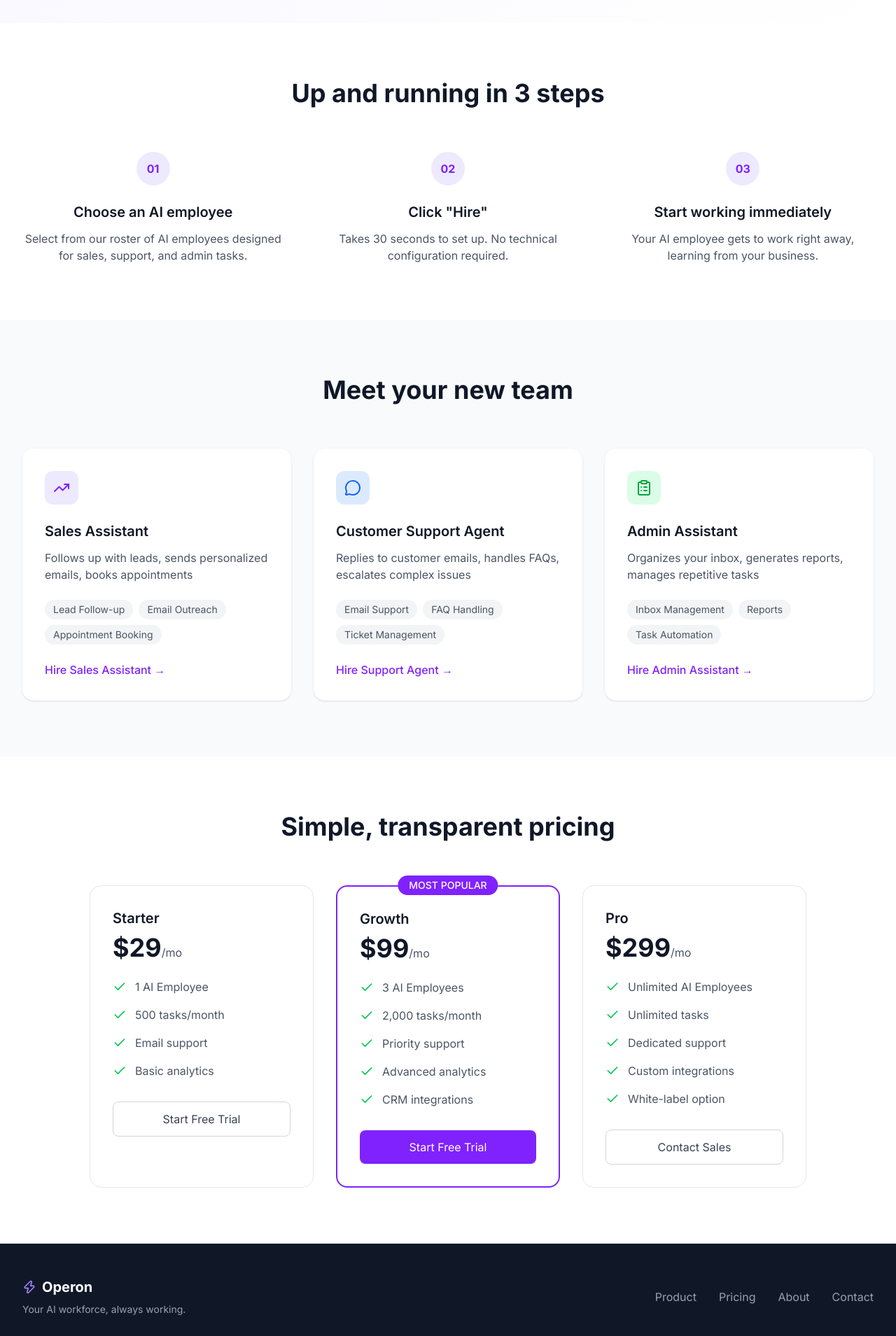
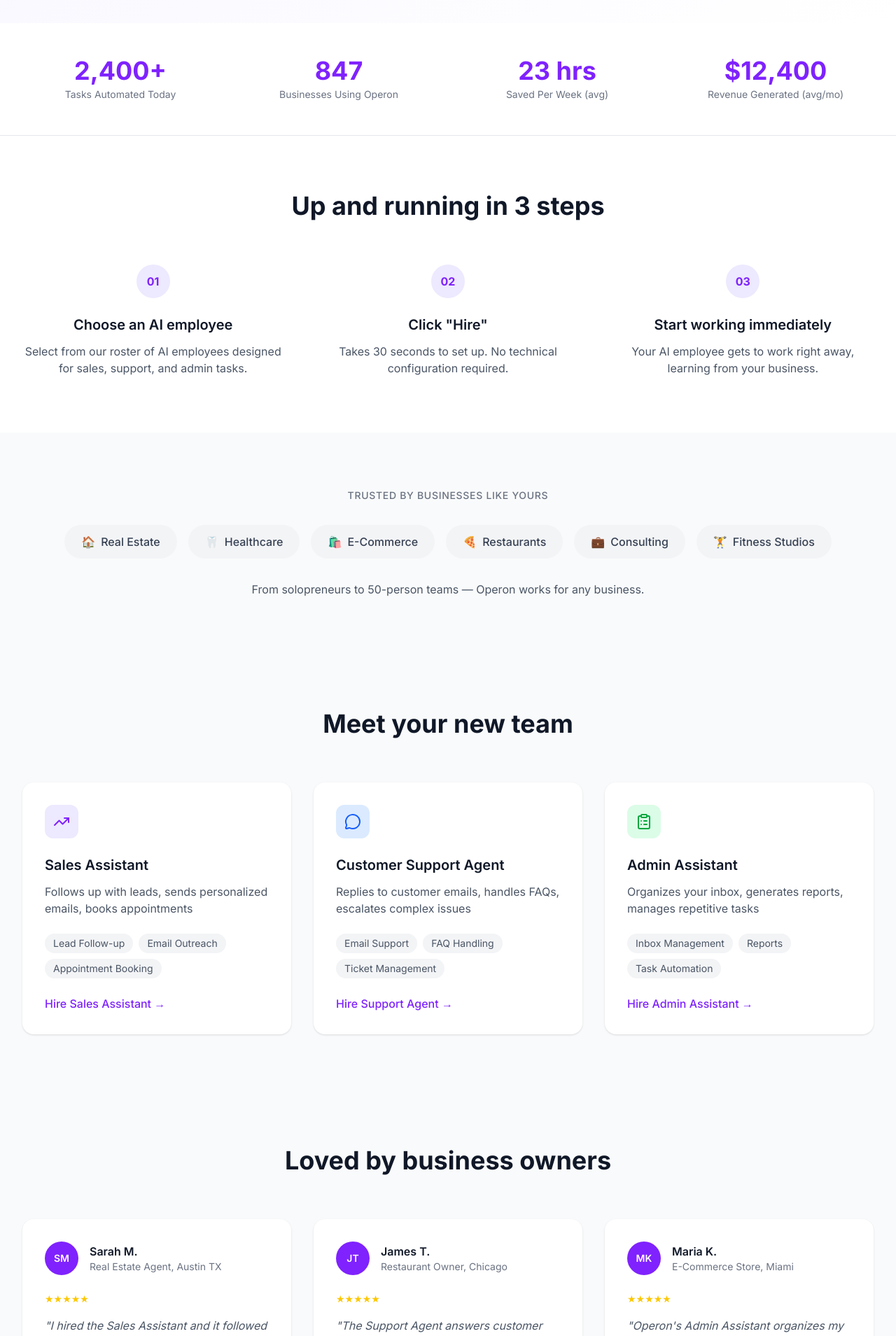
Before and after one commit to Antarestravelclub/Operon, a React (Vite) app: page / in a window 1280 px wide. Shown: the part 820-2729 px from the top of the page at 70% size. Built offline with nearby package versions, Linux system fonts and the light colour scheme.

Commit message:
Add traction stats, testimonials, ROI calculator, trusted by section

```diff
--- a/src/pages/Landing.tsx
+++ b/src/pages/Landing.tsx
@@ -1,5 +1,125 @@
 import { Link } from 'react-router-dom'
-import { Zap, TrendingUp, MessageCircle, ClipboardList, Zap as LightningBolt, Check } from 'lucide-react'
+import { TrendingUp, MessageCircle, ClipboardList, Check } from 'lucide-react'
+import { useState, useEffect } from 'react'
+
+function TestimonialCard({ name, role, stars, quote }: { name: string, role: string, stars: number, quote: string }) {
+  const initials = name.split(' ').map((n: string) => n[0]).join('');
+
+  return (
+    <div className="bg-white rounded-2xl p-8 shadow-sm hover:shadow-md transition">
+      <div className="flex items-center mb-6">
+        <div className="w-12 h-12 bg-violet-600 rounded-full flex items-center justify-center mr-4">
+          <span className="text-white font-semibold text-sm">{initials}</span>
+        </div>
+        <div className="text-left">
+          <div className="font-semibold text-gray-900">{name}</div>
+          <div className="text-gray-500 text-sm">{role}</div>
+        </div>
+      </div>
+      <div className="flex text-yellow-400 mb-4">
+        {[...Array(stars)].map((_, i) => (
+          <span key={i} className="text-sm">★</span>
+        ))}
+      </div>
+      <p className="text-gray-600 italic">"{quote}"</p>
+    </div>
+  );
+}
+
+function ROICalculator() {
+  const [leads, setLeads] = useState(50);
+  const [emails, setEmails] = useState(20);
+
+  const hoursSavedValue = leads * 0.3 + emails * 0.1;
+  const hoursSaved = hoursSavedValue.toFixed(1);
+  const revenueRecovered = Math.round(hoursSavedValue * 150);
+  const roi = Math.round(((revenueRecovered - 99) / 99) * 100);
+
+  return (
+    <div className="bg-gray-50 rounded-2xl p-8">
+      <div className="space-y-8">
+        <div>
+          <label className="block text-left text-gray-700 font-medium mb-2">
+            How many leads per week? <span className="text-violet-600">{leads}</span>
+          </label>
+          <input
+            type="range"
+            min="10"
+            max="200"
+            value={leads}
+            onChange={(e) => setLeads(parseInt(e.target.value))}
+            className="w-full h-2 bg-gray-200 rounded-lg appearance-none cursor-pointer accent-violet-600"
+          />
+        </div>
+
+        <div>
+          <label className="block text-left text-gray-700 font-medium mb-2">
+            How many support emails per day? <span className="text-violet-600">{emails}</span>
+          </label>
+          <input
+            type="range"
+            min="5"
+            max="100"
+            value={emails}
+            onChange={(e) => setEmails(parseInt(e.target.value))}
+            className="w-full h-2 bg-gray-200 rounded-lg appearance-none cursor-pointer accent-violet-600"
+          />
+        </div>
+
+        <div className="grid grid-cols-1 md:grid-cols-3 gap-6 text-center">
+          <div className="bg-white rounded-xl p-4 shadow-sm">
+            <div className="text-2xl font-bold text-violet-600">{hoursSaved} hrs</div>
+            <div className="text-gray-500 text-sm">Hours saved per week</div>
+          </div>
+          <div className="bg-white rounded-xl p-4 shadow-sm">
+            <div className="text-2xl font-bold text-violet-600">${revenueRecovered.toLocaleString()}</div>
+            <div className="text-gray-500 text-sm">Estimated revenue recovered</div>
+          </div>
+          <div className="bg-white rounded-xl p-4 shadow-sm">
+            <div className="text-2xl font-bold text-violet-600">{roi}%</div>
+            <div className="text-gray-500 text-sm">Your ROI</div>
+          </div>
+        </div>
+
+        <Link to="/signup" className="inline-block bg-violet-600 text-white px-8 py-4 rounded-xl text-lg font-medium hover:bg-violet-700 transition shadow-lg shadow-violet-200 mt-4">
+          Start saving time today →
+        </Link>
+      </div>
+    </div>
+  );
+}
+
+function TractionCounter({ targetValue, prefix = '', suffix = '', label }: { targetValue: number, prefix?: string, suffix?: string, label: string }) {
+  const [currentValue, setCurrentValue] = useState(0);
+
+  useEffect(() => {
+    const duration = 2000; // 2 seconds
+    const startTime = Date.now();
+    const startValue = 0;
+
+    const animate = () => {
+      const elapsed = Date.now() - startTime;
+      const progress = Math.min(elapsed / duration, 1);
+      const easeOutQuart = 1 - Math.pow(1 - progress, 4);
+      setCurrentValue(Math.floor(startValue + (targetValue - startValue) * easeOutQuart));
+
+      if (progress < 1) {
+        requestAnimationFrame(animate);
+      }
+    };
+
+    requestAnimationFrame(animate);
+  }, [targetValue]);
+
+  return (
+    <div className="text-center">
+      <div className="text-3xl md:text-4xl font-bold text-violet-600">
+        {prefix}{currentValue.toLocaleString()}{suffix}
+      </div>
+      <div className="text-gray-500 text-sm mt-1">{label}</div>
+    </div>
+  );
+}
 
 export default function Landing() {
   return (
@@ -10,8 +130,7 @@ export default function Landing() {
           <div className="flex justify-between items-center h-16">
             <div className="flex items-center">
               <Link to="/" className="flex items-center space-x-2">
-                <LightningBolt className="h-6 w-6 text-violet-600" />
-                <span className="text-xl font-bold text-gray-900">Operon</span>
+                <span className="text-xl font-bold text-gray-900">⚡ Operon</span>
               </Link>
             </div>
             <div className="flex items-center space-x-8">
@@ -66,6 +185,18 @@ export default function Landing() {
         </div>
       </section>
 
+      {/* Traction Counters Section */}
+      <section className="bg-white border-b border-gray-200">
+        <div className="max-w-7xl mx-auto px-4 sm:px-6 lg:px-8 py-12">
+          <div className="grid grid-cols-2 md:grid-cols-4 gap-8">
+            <TractionCounter targetValue={2400} suffix="+" label="Tasks Automated Today" />
+            <TractionCounter targetValue={847} label="Businesses Using Operon" />
+            <TractionCounter targetValue={23} suffix=" hrs" label="Saved Per Week (avg)" />
+            <TractionCounter targetValue={12400} prefix="$" label="Revenue Generated (avg/mo)" />
+          </div>
+        </div>
+      </section>
+
       {/* How It Works Section */}
       <section className="py-20 bg-white">
         <div className="max-w-7xl mx-auto px-4 sm:px-6 lg:px-8">
@@ -87,6 +218,29 @@ export default function Landing() {
               </div>
             ))}
           </div>
+        </div>
+      </section>
+
+      {/* Trusted By Section */}
+      <section className="py-20 bg-gray-50">
+        <div className="max-w-7xl mx-auto px-4 sm:px-6 lg:px-8 text-center">
+          <h3 className="text-sm font-medium text-gray-500 uppercase tracking-wider mb-8">Trusted by businesses like yours</h3>
+          <div className="flex flex-wrap justify-center gap-4 mb-8">
+            {[
+              { icon: '🏠', name: 'Real Estate' },
+              { icon: '🦷', name: 'Healthcare' },
+              { icon: '🛍️', name: 'E-Commerce' },
+              { icon: '🍕', name: 'Restaurants' },
+              { icon: '💼', name: 'Consulting' },
+              { icon: '🏋️', name: 'Fitness Studios' }
+            ].map((item, i) => (
+              <div key={i} className="px-6 py-3 bg-gray-100 rounded-full text-gray-700 font-medium">
+                <span className="mr-2">{item.icon}</span>
+                {item.name}
+              </div>
+            ))}
+          </div>
+          <p className="text-gray-600">From solopreneurs to 50-person teams — Operon works for any business.</p>
         </div>
       </section>
 
@@ -154,6 +308,47 @@ export default function Landing() {
               </Link>
             </div>
           </div>
+        </div>
+      </section>
+
+      {/* Testimonials Section */}
+      <section className="py-20 bg-gray-50">
+        <div className="max-w-7xl mx-auto px-4 sm:px-6 lg:px-8">
+          <h2 className="text-3xl md:text-4xl font-bold text-center text-gray-900 mb-16">
+            Loved by business owners
+          </h2>
+          <div className="grid md:grid-cols-3 gap-8">
+            <TestimonialCard
+              name="Sarah M."
+              role="Real Estate Agent, Austin TX"
+              stars={5}
+              quote="I hired the Sales Assistant and it followed up with 47 leads while I was showing houses. Closed 3 deals I would have missed."
+            />
+            <TestimonialCard
+              name="James T."
+              role="Restaurant Owner, Chicago"
+              stars={5}
+              quote="The Support Agent answers customer questions 24/7. My stress levels dropped immediately. Worth every penny."
+            />
+            <TestimonialCard
+              name="Maria K."
+              role="E-Commerce Store, Miami"
+              stars={5}
+              quote="Operon's Admin Assistant organizes my inbox and generates weekly reports. I save at least 20 hours a week."
+            />
+          </div>
+        </div>
+      </section>
+
+      {/* ROI Calculator Section */}
+      <section className="py-20 bg-white">
+        <div className="max-w-4xl mx-auto px-4 sm:px-6 lg:px-8 text-center">
+          <h2 className="text-3xl md:text-4xl font-bold text-gray-900 mb-4">
+            See how much time Operon saves you
+          </h2>
+          <p className="text-gray-600 mb-12">Adjust the sliders to see your potential ROI</p>
+
+          <ROICalculator />
         </div>
       </section>
 
@@ -274,8 +469,7 @@ export default function Landing() {
           <div className="flex flex-col md:flex-row justify-between items-center">
             <div className="mb-6 md:mb-0">
               <div className="flex items-center space-x-2 mb-2">
-                <Zap className="h-5 w-5 text-violet-400" />
-                <span className="text-xl font-bold text-white">Operon</span>
+                <span className="text-xl font-bold text-white">⚡ Operon</span>
               </div>
               <p className="text-sm">Your AI workforce, always working.</p>
             </div>
```
